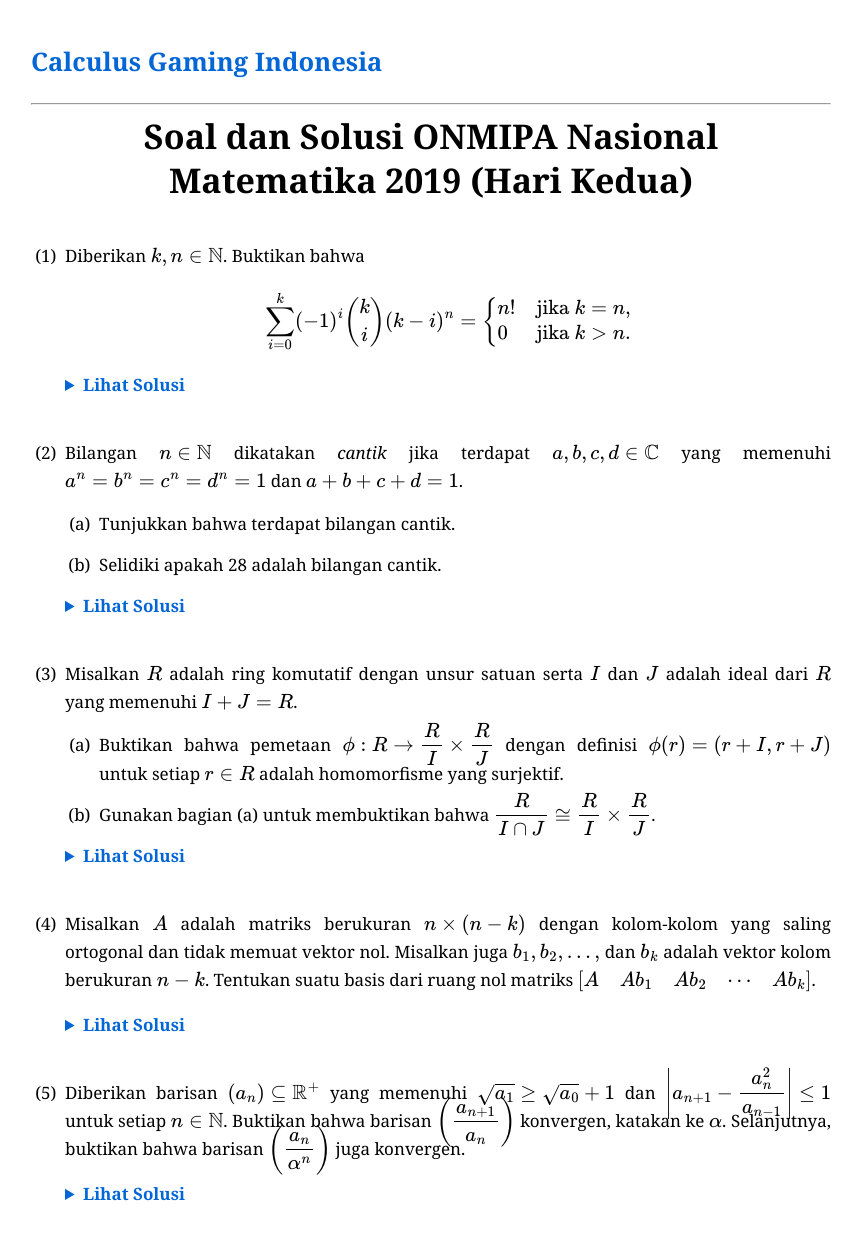
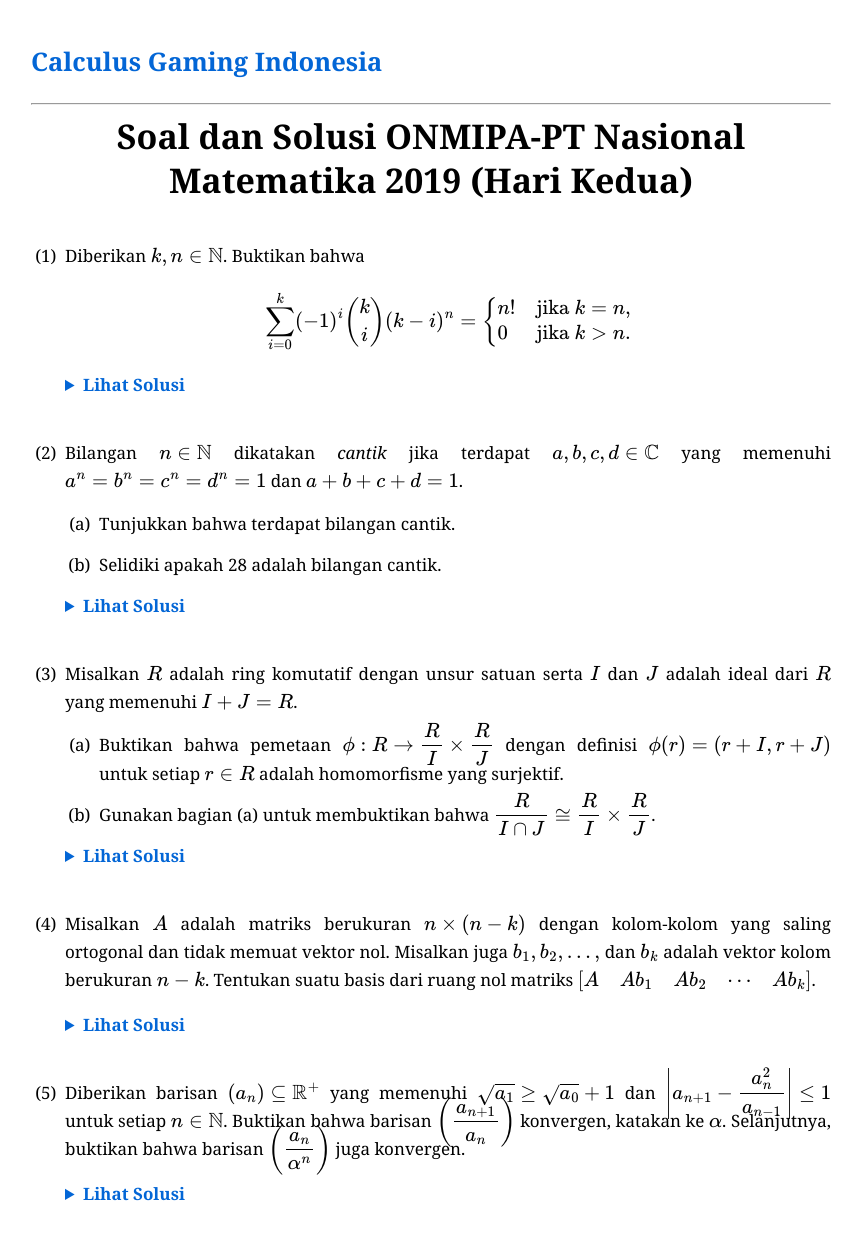
Before and after one commit to calculusgamingindonesia/calculusgamingindonesia.github.io, a Jekyll site: the page built from _posts/2026-07-01-knmipa-pt-nas-mat-19-2.md, in a window 1280 px wide. Shown: the whole page, without its empty margins (209-1071 px from the left). Built offline with Jekyll 4.4.1, drawn with Linux system fonts in a browser that asks for light colours; some web fonts are replaced.

Commit message:
Update and rename 2026-07-01-knmipa-nas-mat-19-2.md to 2026-07-01-knmipa-pt-nas-mat-19-2.md

```diff
--- a/_posts/2026-07-01-knmipa-nas-mat-19-2.md
+++ b/_posts/2026-07-01-knmipa-pt-nas-mat-19-2.md
@@ -1,13 +1,13 @@
 ---
 layout: default
-title: "Soal dan Solusi ONMIPA Nasional Matematika 2019 (Hari Kedua)"
+title: "Soal dan Solusi ONMIPA-PT Nasional Matematika 2019 (Hari Kedua)"
 date: 2026-07-01
 category: soaldansolusi
 urutan: 104
 ---
 
 <div style="text-align: center; margin-bottom: 40px;">
-    <h1 style="margin: 0; line-height: 1.3;">Soal dan Solusi ONMIPA Nasional <br> Matematika 2019 (Hari Kedua)</h1>
+    <h1 style="margin: 0; line-height: 1.3;">Soal dan Solusi ONMIPA-PT Nasional <br> Matematika 2019 (Hari Kedua)</h1>
 </div>
 
 1. Diberikan $k, n\in\mathbb{N}$. Buktikan bahwa
```
